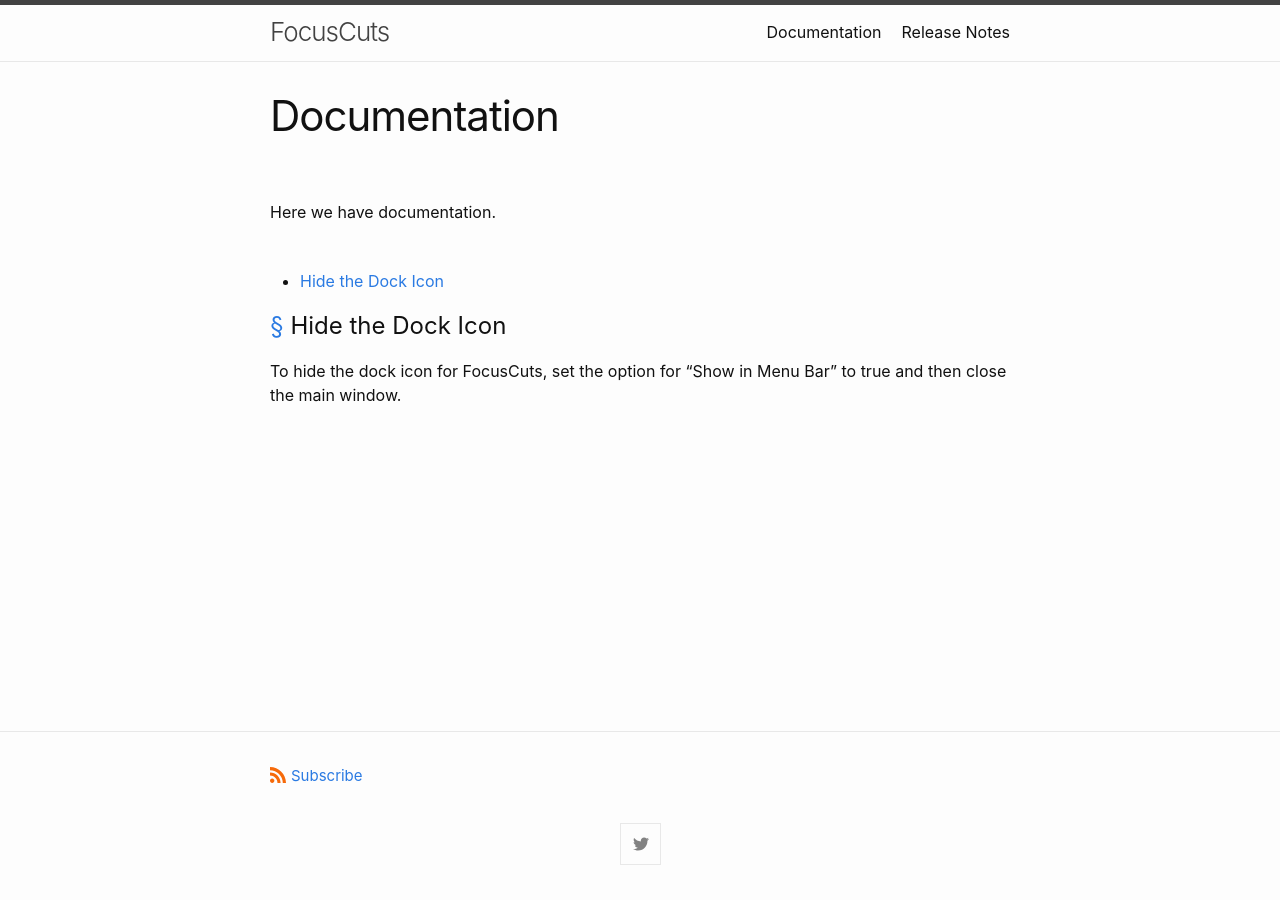
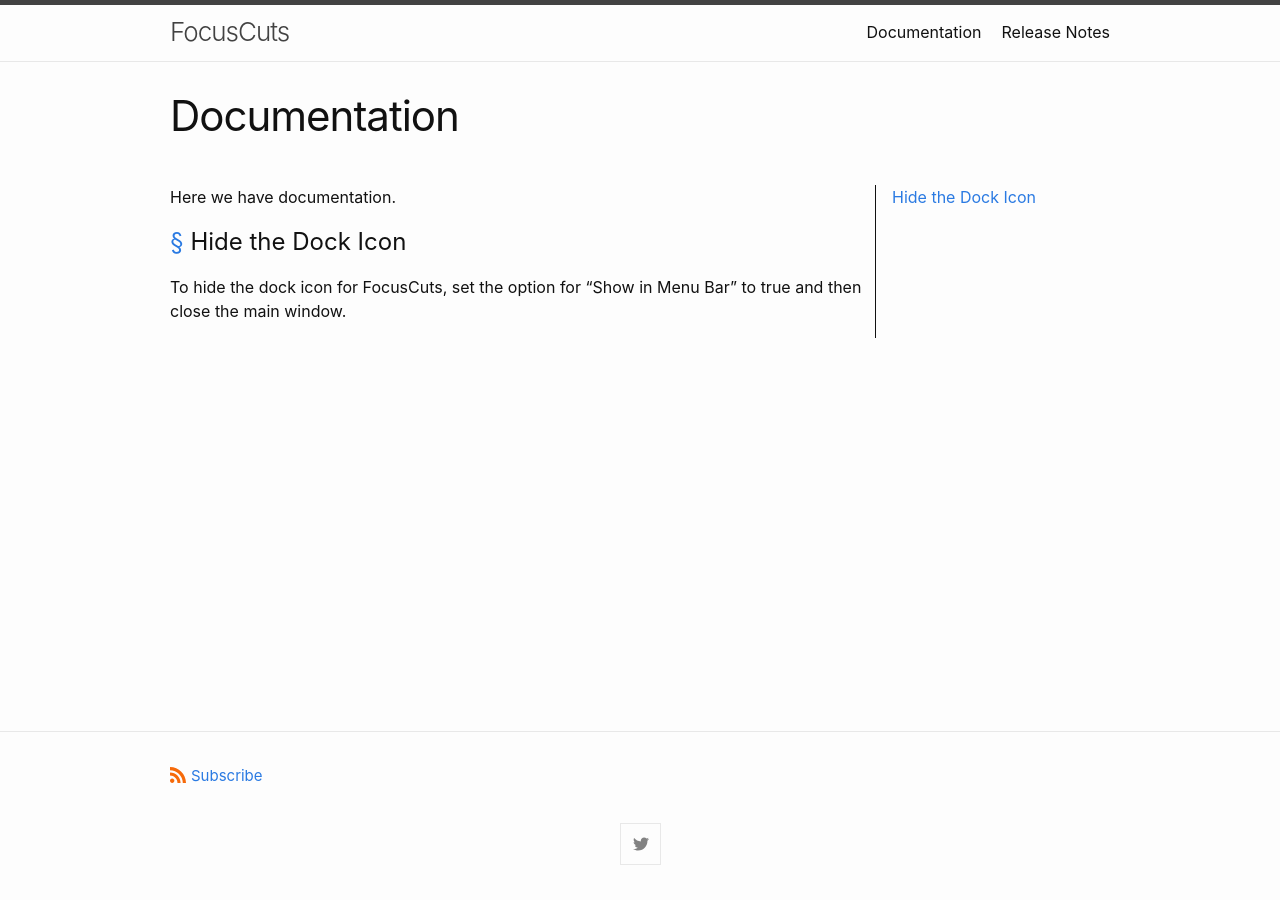
Before and after one commit to Omni-Tooling/FocusCuts-Site, a Jekyll site: the page built from help.md, in a window 1280 px wide. Built offline with Jekyll 4.4.1, drawn with Linux system fonts in a browser that asks for light colours.

Commit message:
Styling is cool

```diff
--- a/_sass/minima/custom-styles.scss
+++ b/_sass/minima/custom-styles.scss
@@ -1,2 +1,66 @@
 // Placeholder to allow defining custom styles that override everything else.
 // (Use `_sass/temp/custom-variables.scss` to override variable defaults)
+
+.homepage-icon {
+  width: 150px;
+  aspect-ratio: 1;
+  float: right;
+  margin-left: auto;
+  margin-right: 0;
+  padding-left: 1em;
+  padding-bottom: 1em;
+}
+
+.menubar-icon {
+  aspect-ratio: 1;
+  height: 1.625rem;
+  line-height: 0;
+}
+
+.docs-page {
+  display: grid;
+  grid-template-columns: 3fr 1fr;
+  grid-template-areas:
+      "post-header post-header"
+      "page-content sidebar"
+      "documentation sidebar";
+  @include media-query($on-palm) {
+    grid-template-areas:
+      "post-header"
+      "page-content"
+      "sidebar"
+      "documentation";
+  }
+
+  .post-header {
+    grid-area: post-header;
+  }
+
+  .page-content {
+    padding: revert;
+    grid-area: page-content;
+  }
+
+  .documentation {
+    grid-area: documentation;
+  }
+
+  .sidenav {
+    grid-area: sidebar;
+    @media (min-width: $on-palm) {
+      border-left: solid 1px $text-color;
+    }
+
+    ul {
+      @media (min-width: $on-palm) {
+        margin-left: 1em;
+      }
+      @include media-query($on-palm) {
+        padding: 1em;
+        border: solid 1px $text-color;
+        margin-left: revert;
+      }
+      list-style: none;
+    }
+  }
+}
--- a/_sass/minima/custom-variables.scss
+++ b/_sass/minima/custom-variables.scss
@@ -1 +1,2 @@
 // Placeholder to allow overriding predefined variables smoothly.
+$content-width: 1000px;
```
